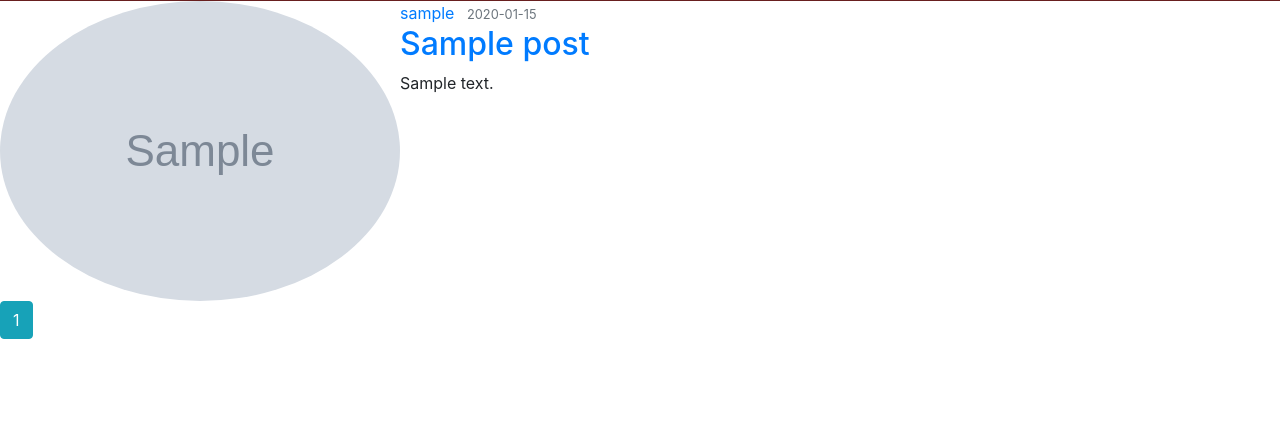
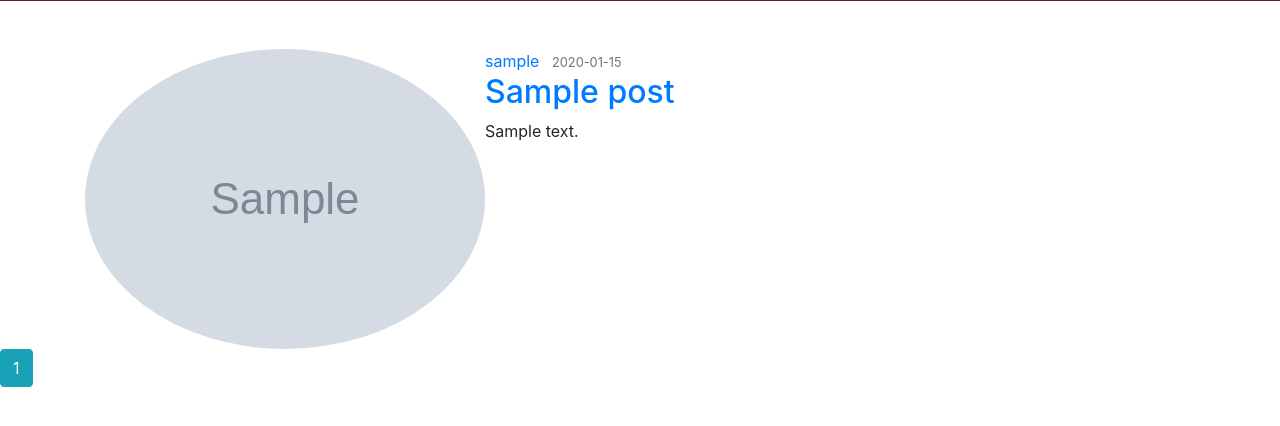
Before and after one commit to aust1inn/aust1inn_posts, a Flask app: page / in a window 1280 px wide. Shown: the part 113-539 px from the top of the page. Run offline with Flask 2, Linux system fonts and the light colour scheme; tables that the repository leaves empty hold one stand-in row (values such as "Sample post"); grey boxes marked "Sample" are stand-in pictures; some libraries are stand-ins or nearby versions; some web fonts are replaced.

Commit message:
styles the homepage

```diff
--- a/app/templates/home.html
+++ b/app/templates/home.html
@@ -8,8 +8,10 @@
 
 <!-- Content block -->
 {% block content %}
-
-    {% for post in posts.items %}
+  <div class="container mt-5">
+    <div class="row">
+      <div class="col-md-8">
+      {% for post in posts.items %}
         <article class="media content-section">
           <img class="rounded-circle article-img" src="{{ url_for('static', filename='profile_pics/' + post.author.image_file) }}">
           <div class="media-body">
@@ -21,7 +23,13 @@
             <p class="article-content">{{ post.content }}</p>
           </div>
         </article>
-    {% endfor %}
+      {% endfor %}
+      </div>
+
+    </div>
+  </div>
+
+
     {% for page_num in posts.iter_pages(left_edge=1, right_edge=1, left_current=1, right_current=2) %}
       {% if page_num %}
         {% if posts.page == page_num %}
```
